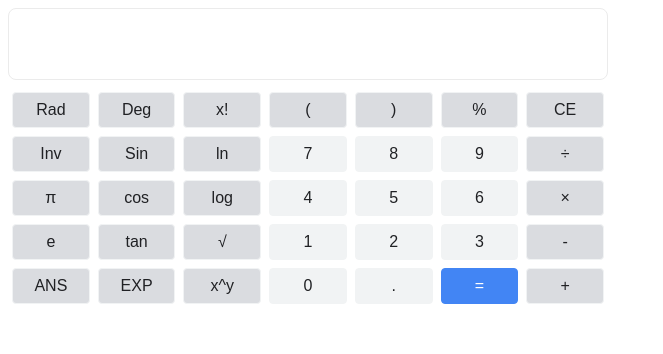
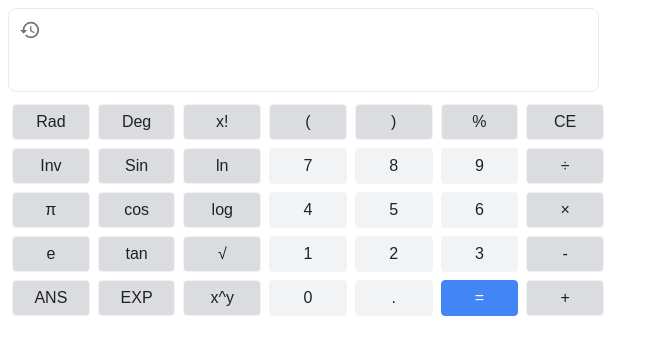
Before and after one commit to hardik35/calculator, a Vue app: page / in a window 1280 px wide. Shown: the top 354 px of the page, without its empty margins (0-663 px from the left). Built offline with nearby package versions, Linux system fonts and the light colour scheme.

Commit message:
solution polished

```diff
--- a/src/App.vue
+++ b/src/App.vue
@@ -1,7 +1,16 @@
 <template>
   <div id="app">
     <div class="calculatorResultDisplayField">
-      {{currentInput}}
+      <div v-if="evaluated" class="currentOperationsSet">{{operationsSet}} =</div>
+      <div v-if="!evaluated && lastCalculation" class="currentOperationsSet">Ans = {{lastCalculation}}</div>
+      <div class="currentInput">{{currentInput}}</div>
+      <div class="historyIcon">
+        <svg viewBox="0 0 24 24">
+          <path
+            d="M13 3a9 9 0 0 0-9 9H1l3.89 3.89.07.14L9 12H6c0-3.87 3.13-7 7-7s7 3.13 7 7-3.13 7-7 7c-1.93 0-3.68-.79-4.94-2.06l-1.42 1.42A8.954 8.954 0 0 0 13 21a9 9 0 0 0 0-18zm-1 5v5l4.28 2.54.72-1.21-3.5-2.08V8H12z">
+          </path>
+        </svg>
+      </div>
     </div>
     <div style="margin: 8px 0 0 0; width: 600px">
       <div
@@ -13,7 +22,7 @@
           :key="index"
           :class="keyInd.cssClass"
           @click="keyInd.clickHandler">
-          <div v-html="keyInd.text"></div>
+          <div>{{keyInd.text}}</div>
         </div>
       </div>
     </div>
@@ -28,6 +37,8 @@ export default {
     return {
       evaluated: false,
       currentInput: '',
+      operationsSet: '',
+      lastCalculation: '',
       keys: [
         [
           this.generateKeysObj('Rad', 'greyButton', this.test.bind(this)),
@@ -36,7 +47,7 @@ export default {
           this.generateKeysObj('(', 'greyButton', this.test.bind(this)),
           this.generateKeysObj(')', 'greyButton', this.test.bind(this)),
           this.generateKeysObj('%', 'greyButton', this.test.bind(this)),
-          this.generateKeysObj('CE', 'greyButton', this.test.bind(this)),
+          this.generateKeysObj('CE', 'greyButton', this.handleCE.bind(this)),
         ],
         [
           this.generateKeysObj('Inv', 'greyButton', this.test.bind(this)),
@@ -81,27 +92,38 @@ export default {
     generateKeysObj (text, cssClass, clickMethod) {
       return {
         text,
-        cssClass,
+        cssClass: `buttonCommon ${cssClass}`,
         clickHandler: () => {
           clickMethod();
         }
       }
     },
+    handleCE() {
+      if (this.evaluated) {
+        this.lastCalculation = this.currentInput;
+      }
+      this.currentInput = "";
+      this.evaluated = false;
+    },
     handleEvaluate () {
       this.evaluated = true;
       try {
+        this.operationsSet = this.currentInput;
         this.currentInput = eval(this.currentInput).toString();
       }
       catch {
         alert("invalid operation reseting calculator")
         this.currentInput = "";
         this.evaluated = false;
+        this.operationsSet = '';
       }
 
     },
     handleInput(inputVal, operator=false) {
-      const operators = ["+", "-", "/", "*"]
-      if (this.evaluated && !operator && !operators.map((term) => this.currentInput.includes(term)).includes(true)) {
+      const operators = ["+", "-", "/", "*"];
+      const containsOperand = operators.map((term) => this.currentInput.includes(term)).includes(true)
+      if (this.evaluated && !operator && !containsOperand) {
+        this.lastCalculation = this.currentInput;
         this.currentInput = "";
         this.evaluated = false;
       }
@@ -116,44 +138,34 @@ export default {
 
 <style>
 
-.greyButton {
+.buttonCommon {
     cursor: pointer;
     line-height: 34px;
+    width: 85px;
     margin: 4px;
-    /* box-sizing: border-box; */
-    /* position: relative; */
     border-radius: 4px !important;
+}
+
+.greyButton {
     background: #dadce0;
     color: #202124;
     border: 1px solid #f1f3f4;
-    width: 85px;
 }
 
 .blueButton {
     background: #4285f4;
     color: #fff;
     border: 1px solid #4285f4;
-    border-radius: 4px;
-    cursor: pointer;
-    width: 85px;
-    line-height: 34px;
-    margin: 4px;
 }
 
 .lightBlueButtons {
     background: #f1f3f4;
     color: #202124;
     border: 1px solid #f1f3f4;
-    border-radius: 4px;
-    cursor: pointer;
-    width: 85px;
-    line-height: 34px;
-    margin: 4px;
 }
 
 .calculatorRowWrapper {
     display: flex;
-    font-family: Arial, sans-serif;
     text-align: center;
     justify-content: left;
 }
@@ -161,18 +173,36 @@ export default {
     height: 72px;
     border: 1px solid #ebebeb;
     border-radius: 8px;
-    /* margin: auto; */
     padding: 10px 14px 0 10px;
-    box-sizing: border-box;
-    /* width: 70vw;  */
-    width: 600px
+    width: 565px;
+    position: relative;
+}
+
+.currentInput {
+  position: absolute;
+  font-size: 30px;
+  height: 32px;
+  bottom: 10px;
+  right: 10px;
+}
+
+.historyIcon {
+  height: 22px;
+  line-height: 22px;
+  width: 22px;
+  color: #70757a;
+  outline: 0;
+  fill: #70757a
+}
+.currentOperationsSet {
+  position: absolute;
+  font-size: 13px;
+  right: 10px;
+  color: #70757a;
 }
 #app {
-  /* font-family: Arial, sans-serif; */
+  font-family: Arial, sans-serif;
   -webkit-font-smoothing: antialiased;
   -moz-osx-font-smoothing: grayscale;
-  /* text-align: center;
-  color: #2c3e50;
-  margin-top: 60px; */
 }
 </style>
```
